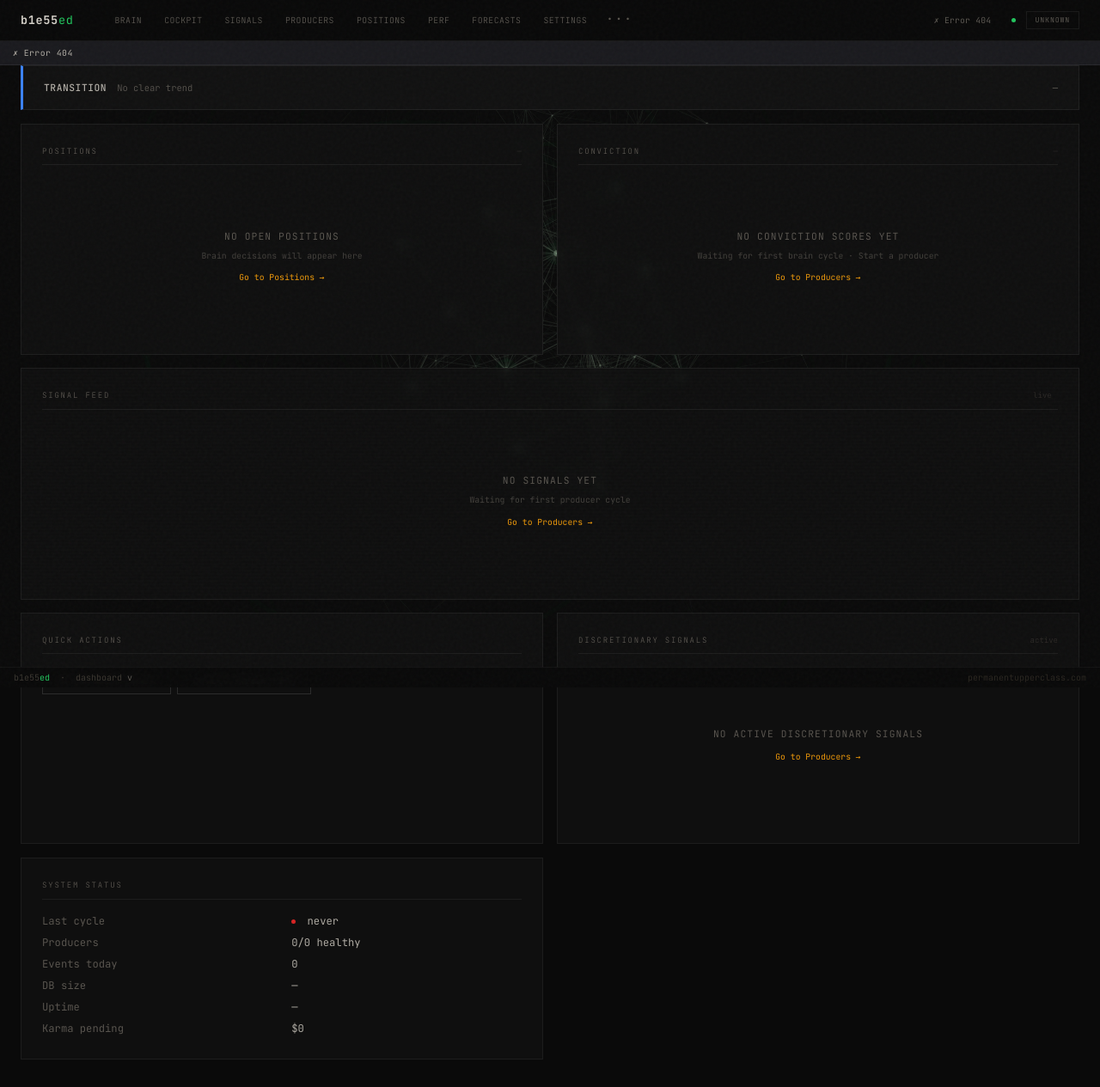
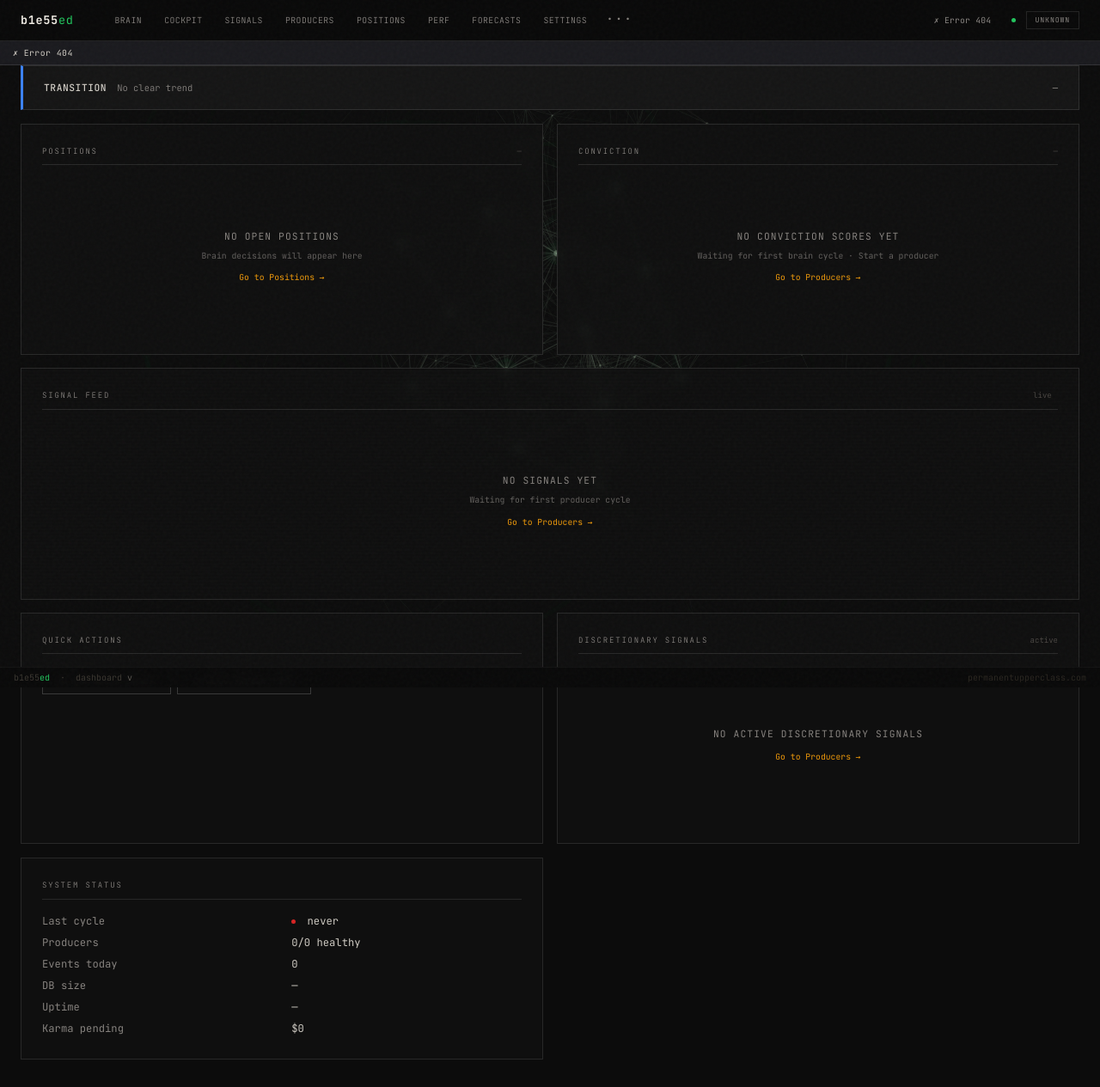
Before and after one commit to P-U-C/b1e55ed, a Python web app: template dashboard/templates/brain.html in a window 1280 px wide. Shown: the whole page at 86% size. Run offline with Jinja, Linux system fonts and the light colour scheme; the template is opened without the code that fills it, so the values that code supplies are empty.

Commit message:
fix(dashboard): nav-links overflow:visible — 3-dots dropdown fix (#360)
* fix(dashboard): nav-links overflow:visible — 3-dots dropdown clipped by overflow-x:auto

* chore: a b1e55ing [skip ci]

* fix(dashboard): bump contrast — text, borders, surfaces all brighter for readability

WCAG AA compliance:
- --text: #b0aca4 → #d0ccc4 (ratio ~12:1 on bg)
- --text-bright: #d4d0c8 → #f0ece4
- --text-dim: #5a5650 → #888480 (ratio ~5:1, was ~2.8:1)
- --text-faint: #2e2b28 → #504c48 (ratio ~2.5:1, was ~1.3:1)
- --border: 0.06 → 0.10 opacity
- --bg-raised/elevated slightly brighter for panel definition

---------

Co-authored-by: a b1e55ing <b1e55ing@permanentupperclass.com>

```diff
--- a/dashboard/static/style.css
+++ b/dashboard/static/style.css
@@ -6,17 +6,17 @@
 
 :root {
   /* Surface */
-  --bg:            #0a0a0a;
-  --bg-raised:     #111111;
-  --bg-elevated:   #1a1a1a;
-  --border:        rgba(255,255,255,0.06);
-  --border-active: rgba(255,255,255,0.12);
+  --bg:            #0c0c0c;
+  --bg-raised:     #151515;
+  --bg-elevated:   #1e1e1e;
+  --border:        rgba(255,255,255,0.10);
+  --border-active: rgba(255,255,255,0.18);
 
   /* Text */
-  --text:          #b0aca4;
-  --text-bright:   #d4d0c8;
-  --text-dim:      #5a5650;
-  --text-faint:    #2e2b28;
+  --text:          #d0ccc4;
+  --text-bright:   #f0ece4;
+  --text-dim:      #888480;
+  --text-faint:    #504c48;
 
   /* Semantic */
   --green:         #22C55E;
@@ -122,7 +122,7 @@ a:hover { color: var(--green); }
   display: flex;
   gap: 2px;
   flex: 1;
-  overflow-x: auto;
+  overflow: visible;
 }
 
 .nav-link {
--- a/dashboard/static/tokens.css
+++ b/dashboard/static/tokens.css
@@ -20,7 +20,7 @@
 
   --mkt-bull-dim: rgba(16, 185, 129, 0.12);
   --mkt-bear-dim: rgba(239, 68, 68, 0.12);
-  --mkt-pnl-zero: var(--text-dim, #666);
+  --mkt-pnl-zero: var(--text-dim, #888);
 }
 
 [data-high-contrast="true"] {
@@ -50,7 +50,7 @@
   font-weight: 500;
   text-transform: uppercase;
   letter-spacing: 0.08em;
-  color: var(--text-dim, #666);
+  color: var(--text-dim, #888);
 }
 
 /* Empty state unified */
@@ -67,13 +67,13 @@
 .empty-state-unified__msg {
   font-size: var(--text-sm);
   letter-spacing: 0.1em;
-  color: var(--text-dim, #555);
+  color: var(--text-dim, #888);
   text-transform: uppercase;
 }
 
 .empty-state-unified__status {
   font-size: var(--text-xs);
-  color: var(--text-dim, #444);
+  color: var(--text-dim, #706c68);
   opacity: 0.7;
 }
 
@@ -110,7 +110,7 @@
 }
 
 .vitals-label {
-  color: var(--text-dim, #555);
+  color: var(--text-dim, #888);
 }
 
 .vitals-value {
@@ -128,7 +128,7 @@
 }
 
 .vitals-sep {
-  color: var(--text-dim, #444);
+  color: var(--text-dim, #706c68);
   margin: 0 0.75rem;
 }
 
@@ -146,7 +146,7 @@
   background: none;
   border: none;
   cursor: pointer;
-  color: var(--text-dim, #555);
+  color: var(--text-dim, #888);
   font-size: 0.75rem;
   padding: 0 4px;
 }
@@ -168,7 +168,7 @@
 
 .signal-drawer-label {
   display: block;
-  color: var(--text-dim, #555);
+  color: var(--text-dim, #888);
   font-size: 0.6rem;
   letter-spacing: 0.08em;
   margin-bottom: 2px;
@@ -187,7 +187,7 @@
   font-family: 'JetBrains Mono', monospace;
   font-size: 1rem;
   letter-spacing: 0.1em;
-  color: var(--text-dim, #666);
+  color: var(--text-dim, #888);
   padding: 0 8px;
 }
 
```
